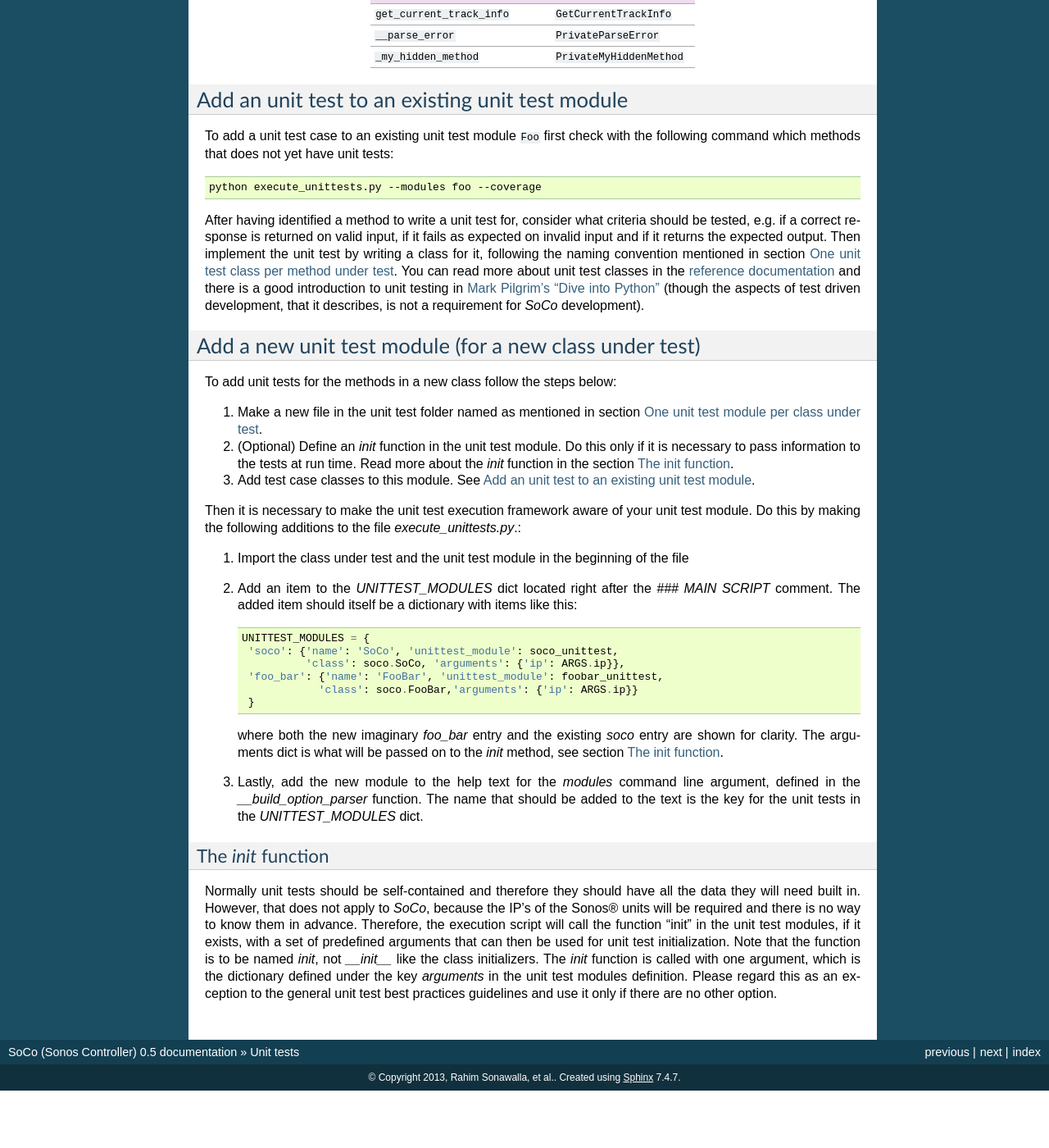
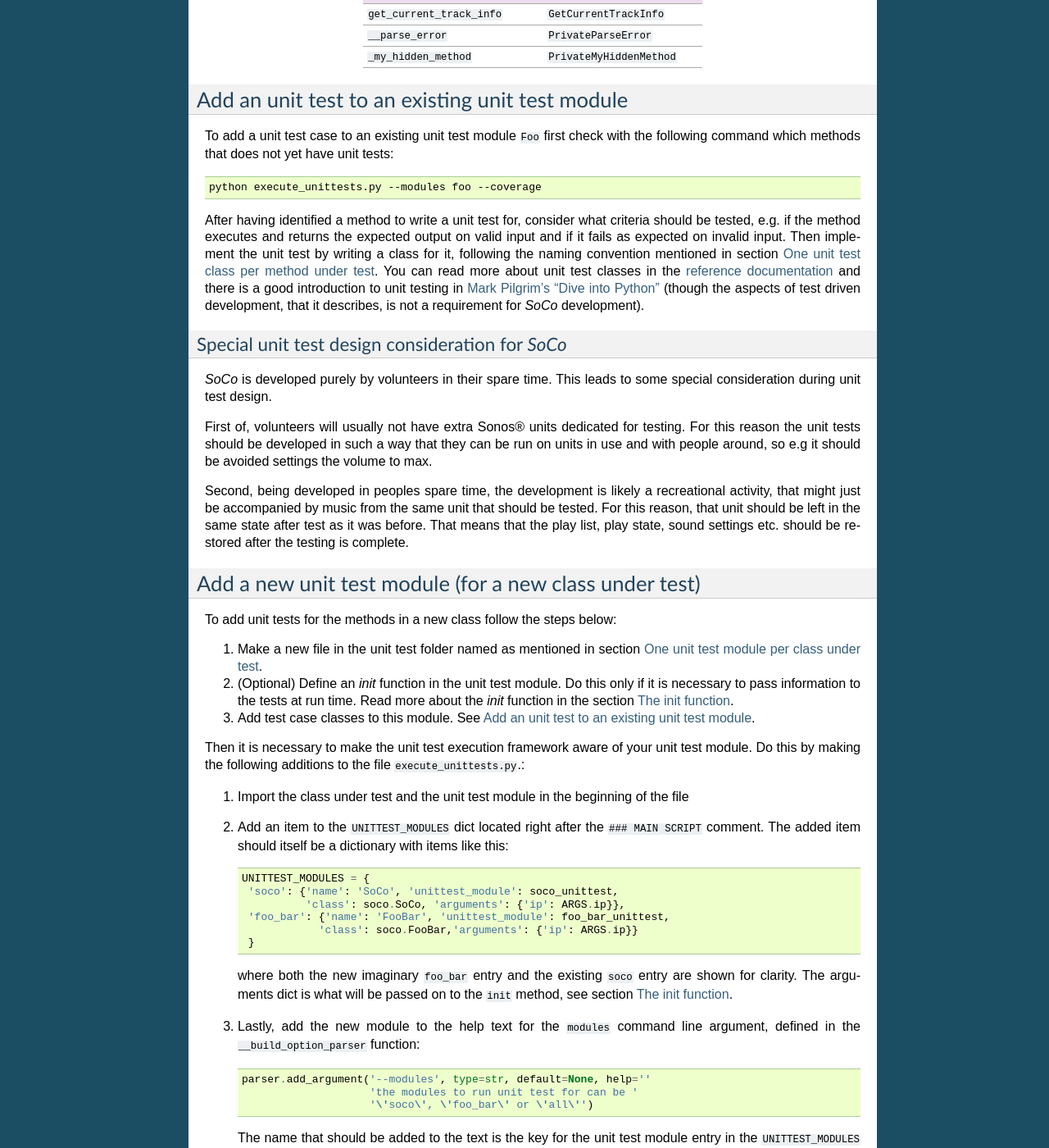
Before and after one commit to SoCo/SoCo, a Sphinx documentation site: the page built from doc/unittests.rst, in a window 1280 px wide and 1400 px high, scrolled down 1075 px. Shown: the whole window at 82% size. Built offline with Sphinx 7.4.7, drawn with Linux system fonts in a browser that asks for light colours; before the commit the page ends 2405 px from its top, so only the background shows below that; some of the changed text lies outside the part shown.

Commit message:
Minor corrections and and section on special considerations

```diff
--- a/doc/unittests.rst
+++ b/doc/unittests.rst
@@ -5,23 +5,23 @@ The unit tests written for the *SoCo* module implements elementary
 checks of whether the individual methods produce the expected
 results. Such tests are especially useful during re-factoring and to
 check that already implemented functionality continues to work past
-updates to the Sonos units internal software.
+updates to the Sonos® units internal software.
 
 Running the unit tests
 ======================
 
 To run the unit tests enter the ``unittest`` folder in the source code
 checkout and run the unit test execution script
-``execute_unittests.py`` (it is required that the `SoCo` checkout is
+``execute_unittests.py`` (it is required that the *SoCo* checkout is
 added to the Python path of your system). To run all the unit tests
-for the *SoCo* class run:
+for the *SoCo* class execute the following command:
 
 .. code-block:: sh
 
     python execute_unittests.py --modules soco --ip 192.168.0.110
 
 where the IP address should be replaced with the IP address of the
-Sonos unit you want to use for the unit tests (NOTE! At present the
+Sonos® unit you want to use for the unit tests (NOTE! At present the
 unit tests for the *SoCo* module requires your Sonos® unit to be playing
 local network music library tracks from the queue and have at least
 two such tracks in the queue). You can get a list of all the units in
@@ -93,9 +93,9 @@ with the following command which methods that does not yet have unit tests:
     python execute_unittests.py --modules foo --coverage
 
 After having identified a method to write a unit test for, consider
-what criteria should be tested, e.g. if a correct response is returned
-on valid input, if it fails as expected on invalid input and if it
-returns the expected output. Then implement the unit test by writing a
+what criteria should be tested, e.g. if the method executes and
+returns the expected output on valid input and if it fails as expected on
+invalid input. Then implement the unit test by writing a
 class for it, following the naming convention mentioned in section
 :ref:`section_one_class_per_method`. You can read more about unit test
 classes in the `reference documentation
@@ -103,8 +103,25 @@ classes in the `reference documentation
 introduction to unit testing in `Mark Pilgrim's "Dive into Python"
 <http://www.diveintopython.net/unit_testing/index.html>`_ (though the
 aspects of test driven development, that it describes, is not a
-requirement for `SoCo` development).
+requirement for *SoCo* development).
 
+Special unit test design consideration for *SoCo*
+-------------------------------------------------
+
+*SoCo* is developed purely by volunteers in their spare time. This
+leads to some special consideration during unit test design.
+
+First of, volunteers will usually not have extra Sonos® units
+dedicated for testing. For this reason the unit tests should be developed
+in such a way that they can be run on units in use and with people
+around, so e.g it should be avoided settings the volume to max.
+
+Second, being developed in peoples spare time, the development is
+likely a recreational activity, that might just be accompanied by
+music from the same unit that should be tested. For this reason, that
+unit should be left in the same state after test as it was
+before. That means that the play list, play state, sound settings
+etc. should be restored after the testing is complete.
 
 Add a new unit test module (for a new class under test)
 =======================================================
@@ -121,29 +138,35 @@ To add unit tests for the methods in a new class follow the steps below:
 
 Then it is necessary to make the unit test execution framework aware of
 your unit test module. Do this by making the following additions to
-the file `execute_unittests.py`.:
+the file ``execute_unittests.py``.:
 
 1. Import the class under test and the unit test module in the
    beginning of the file
-2. Add an item to the `UNITTEST_MODULES` dict located right after the
-   `### MAIN SCRIPT` comment. The added item should itself be a
+2. Add an item to the ``UNITTEST_MODULES`` dict located right after the
+   ``### MAIN SCRIPT`` comment. The added item should itself be a
    dictionary with items like this::
 
     UNITTEST_MODULES = {
      'soco': {'name': 'SoCo', 'unittest_module': soco_unittest,
               'class': soco.SoCo, 'arguments': {'ip': ARGS.ip}},
-     'foo_bar': {'name': 'FooBar', 'unittest_module': foobar_unittest,
+     'foo_bar': {'name': 'FooBar', 'unittest_module': foo_bar_unittest,
                 'class': soco.FooBar,'arguments': {'ip': ARGS.ip}}
      }
 
-   where both the new imaginary `foo_bar` entry and the existing
-   `soco` entry are shown for clarity. The arguments dict is what will be
-   passed on to the `init` method, see section
+   where both the new imaginary ``foo_bar`` entry and the existing
+   ``soco`` entry are shown for clarity. The arguments dict is what will be
+   passed on to the ``init`` method, see section
    :ref:`section_init_function`.
-3. Lastly, add the new module to the help text for the `modules`
-   command line argument, defined in the `__build_option_parser`
-   function. The name that should be added to the text is the key for
-   the unit tests in the `UNITTEST_MODULES` dict.
+3. Lastly, add the new module to the help text for the ``modules``
+   command line argument, defined in the ``__build_option_parser``
+   function::
+
+    parser.add_argument('--modules', type=str, default=None, help=''
+                        'the modules to run unit test for can be '
+                        '\'soco\', \'foo_bar\' or \'all\'')
+
+   The name that should be added to the text is the key for the unit
+   test module entry in the ``UNITTEST_MODULES`` dict.
 
 .. _section_init_function:
 
@@ -152,13 +175,13 @@ The `init` function
 
 Normally unit tests should be self-contained and therefore they should
 have all the data they will need built in. However, that does not
-apply to `SoCo`, because the IP's of the Sonos® units will be required
+apply to *SoCo*, because the IP's of the Sonos® units will be required
 and there is no way to know them in advance. Therefore, the execution
-script will call the function "init" in the unit test modules, if it
+script will call the function ``init`` in the unit test modules, if it
 exists, with a set of predefined arguments that can then be used for
 unit test initialization. Note that the function is to be named
-`init`, not `__init__` like the class initializers. The `init`
+``init`` , not ``__init__`` like the class initializers. The ``init``
 function is called with one argument, which is the dictionary defined
-under the key `arguments` in the unit test modules definition. Please
+under the key ``arguments`` in the unit test modules definition. Please
 regard this as an exception to the general unit test best practices
 guidelines and use it only if there are no other option.
```
Also changed, not shown: other parts of doc/unittests.rst (+1 -1 lines).
